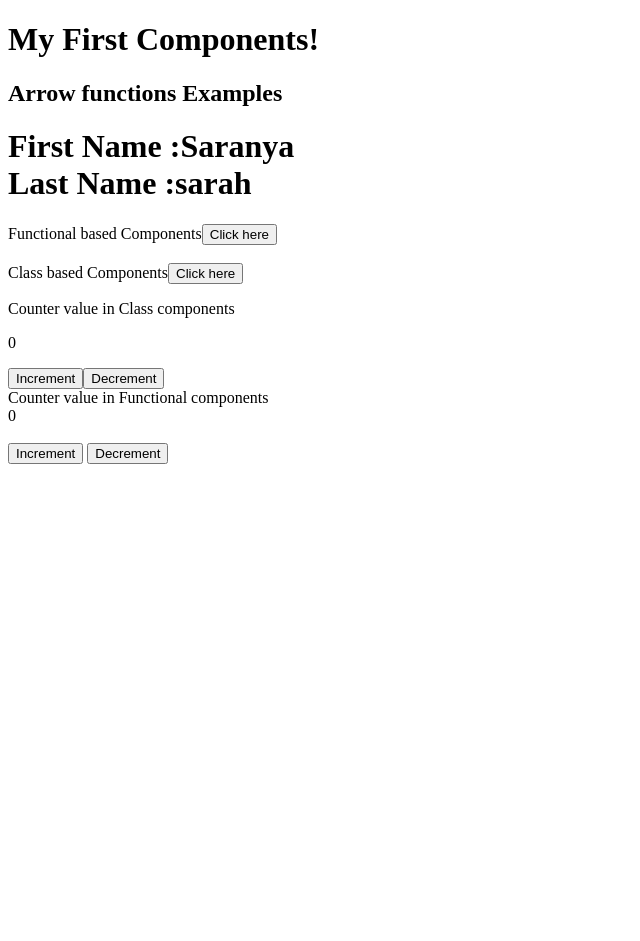
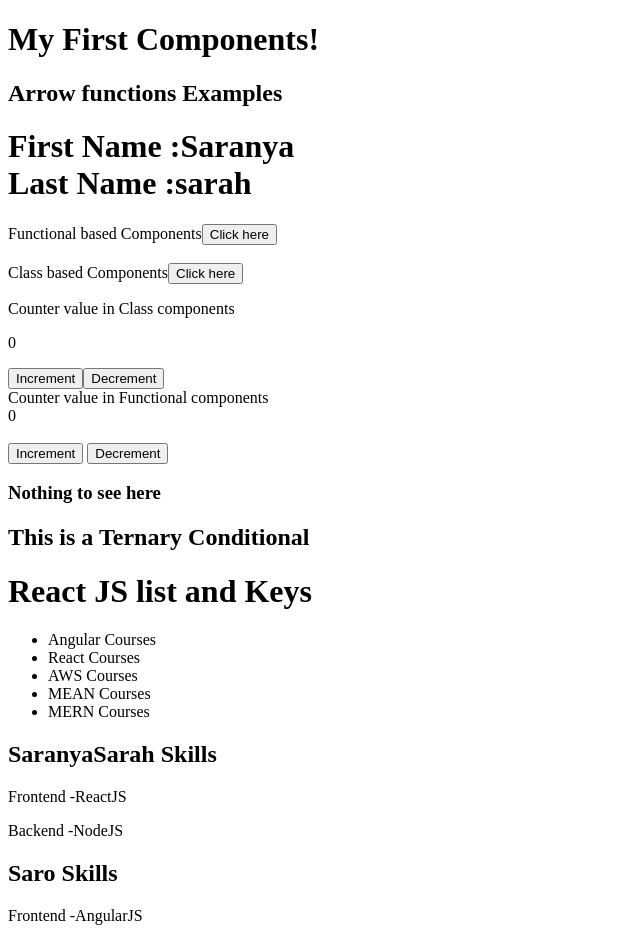
Before and after one commit to Saranyasparkout/Concepts, a React (Create React App) app: page / in a window 1280 px wide. Shown: the top 941 px of the page, without its empty margins (0-640 px from the left). Before the commit the page ends 800 px from the top, so only its background shows below. Built offline with nearby package versions, Linux system fonts and the light colour scheme.

Commit message:
Topics covered

```diff
--- a/src/App.js
+++ b/src/App.js
@@ -7,6 +7,10 @@ import FunctionEvent from './Funccomponents/FunctionEvent';
 import ClassEvent from './Funccomponents/ClassEvent';
 import Counter from './Components/Counter';
 import FunctionalCounter from './Funccomponents/FunctionalCounter';
+import ConditionalComponent from './Funccomponents/ConditionalComponent';
+import TernaryCondition from './Funccomponents/TernaryCoundition';
+import Course from './Funccomponents/Course';
+import Developer from './Funccomponents/Developer';
 function App(){
   return(
     <div className="App">
@@ -17,6 +21,10 @@ function App(){
     <ClassEvent/>
     <Counter/>
     <FunctionalCounter/>
+    <ConditionalComponent/>
+    <TernaryCondition/>
+    <Course/>
+    <Developer/>
     </div>
   )
 }
--- /dev/null
+++ b/src/Funccomponents/ConditionalComponent.js
@@ -0,0 +1,14 @@
+//Conditional rendering
+import { useState} from "react";
+export default function ConditionalComponent(){
+    const [display,setDisplay] =useState(false);
+    let output;
+    if(display){
+     output = <h2>This is a condtional component</h2>
+     } else{
+     return(
+     output = <h3>Nothing to see here</h3>
+     )
+    }
+    return <div>{output}</div>
+}
--- /dev/null
+++ b/src/Funccomponents/Course.js
@@ -0,0 +1,24 @@
+//List and Keys
+import React from "react";
+function Course(){
+const Course=[
+    {id:1,name:'Angular Courses'},
+    {id:2,name:'React Courses'},
+    {id:3,name:'AWS Courses'},
+    {id:4,name:'MEAN Courses'},
+    {id:5,name:'MERN Courses'}
+]
+return(
+<div>
+<h1>React JS list and Keys</h1>
+<ul>
+    {
+     Course.map((data) =>(
+       <li key={data.id}>{data.name}</li>
+     ))
+    }
+</ul>
+</div>
+)
+}
+export default Course;
--- /dev/null
+++ b/src/Funccomponents/Developer.js
@@ -0,0 +1,41 @@
+import React from "react";
+const Developers = ()=>
+{
+  const Developer = [
+   {
+         name:'SaranyaSarah',
+         Skills:[
+         {name:'ReactJS',type:'Frontend'},
+         {name:'NodeJS',type:'Backend'}
+        ]
+    },
+    {
+        name: 'Saro',
+        Skills: [
+         { name:'AngularJS',type:'Frontend'},
+         { name:'ExpressJS',type:'Backend' }
+        ]
+    }
+  ]
+
+return(
+    <div>
+{Developer.map((Dev,index) => (
+  <div key={index}>
+    <h2>{Dev.name} Skills</h2>
+      <div>
+        {Dev.Skills.map((Skills,index)=>(
+            <p key={index}>
+              {Skills.type} -{Skills.name}
+            </p>
+        ))}
+       </div>
+    </div>
+
+  )
+)
+}
+</div>
+)
+}
+export default Developers
--- /dev/null
+++ b/src/Funccomponents/TernaryCoundition.js
@@ -0,0 +1,15 @@
+//Ternary Conditional
+import { useState} from "react";
+export default function TernaryCondition(){
+const [display,setDisplay] =useState(true);
+return display ? (
+    <div>
+    <h2>This is a Ternary Conditional</h2>
+    </div>
+) : (
+    <div>
+    <h2>Nothing to see here</h2>
+    </div>
+);
+
+}
```
Also changed, not shown: 1 other file (tests, documents, lock files or other folders).
